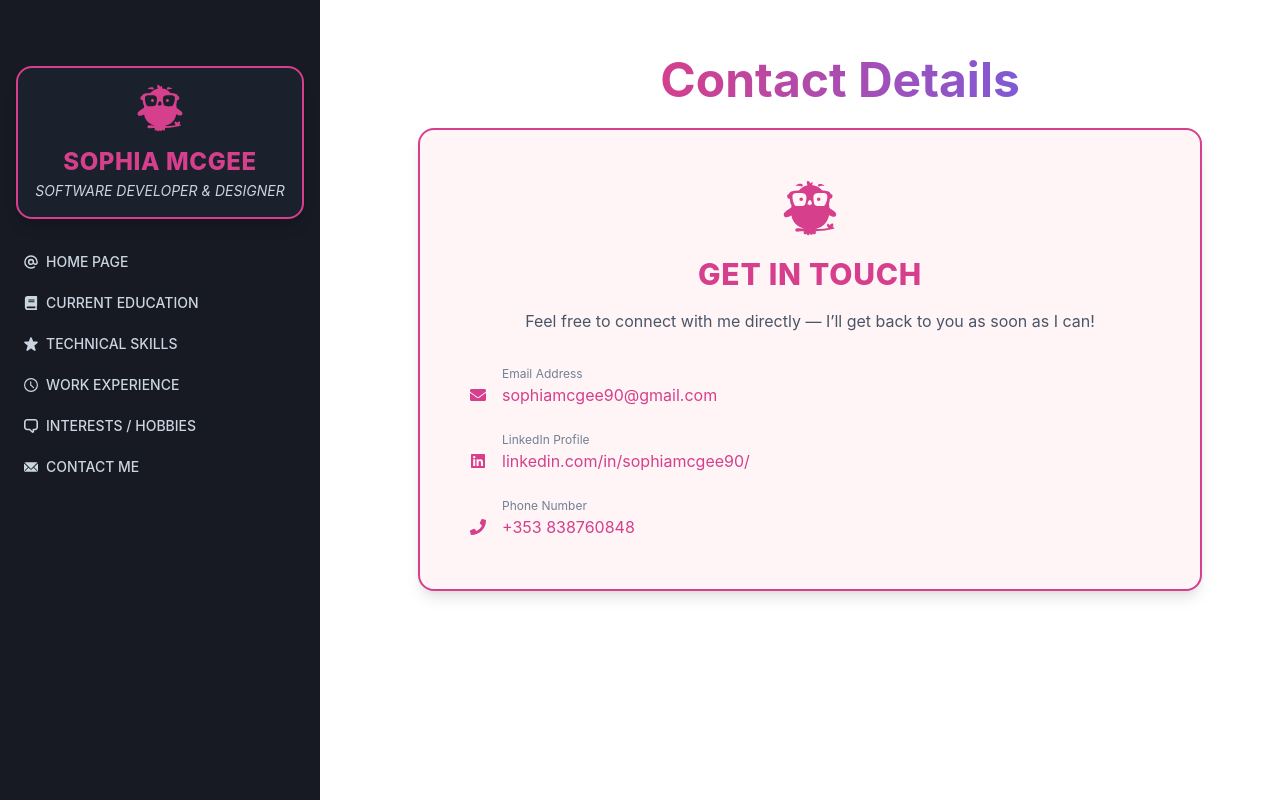
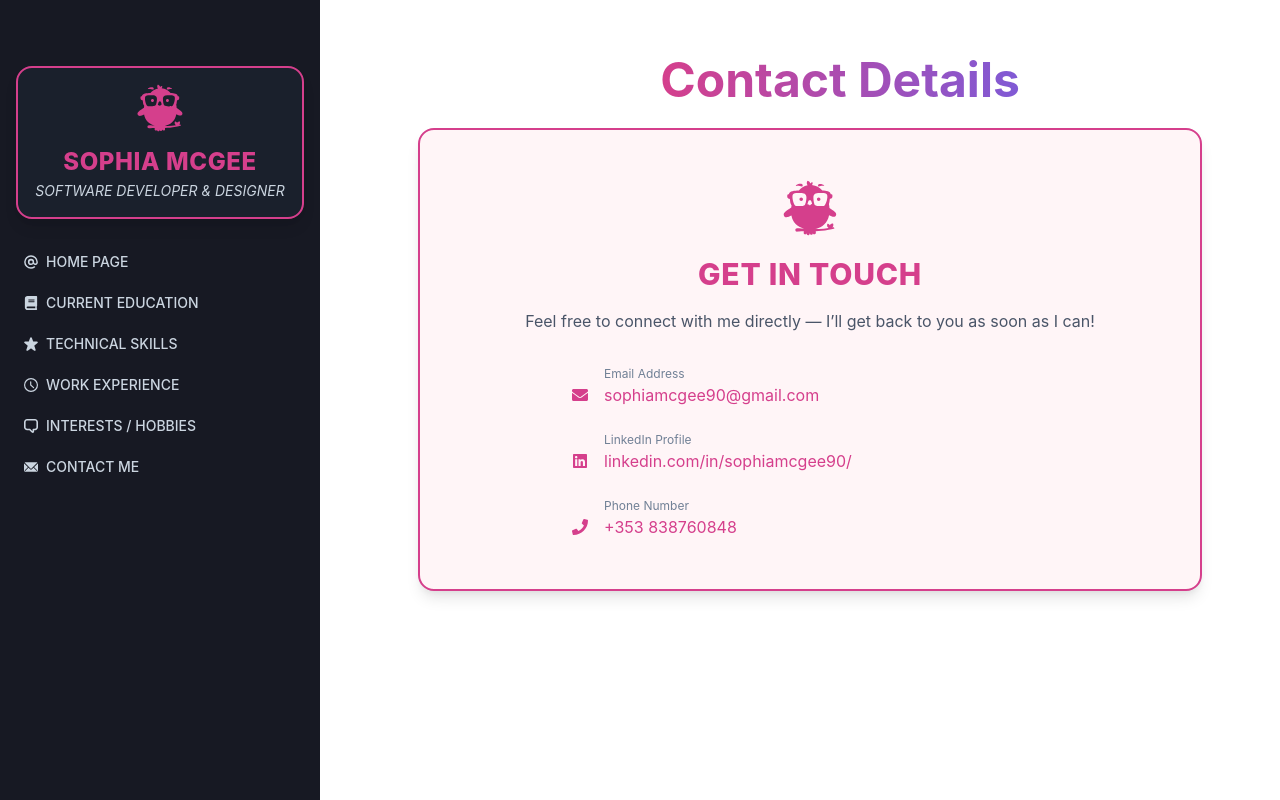
Before and after one commit to SophiaMcGee20040472/CV, a React (Create React App) app in the folder my-cv/: page /contact in a window 1280 px wide. Built offline with nearby package versions, Linux system fonts and the light colour scheme.

Commit message:
update contact ui

```diff
--- a/my-cv/src/components/contactComponent/ContactRow.jsx
+++ b/my-cv/src/components/contactComponent/ContactRow.jsx
@@ -25,7 +25,9 @@ const ContactRow = ({ icon, label, value, href, accentColor, hoverColor }) => {
       color={accentColor}
       _hover={{ color: hoverColor, transform: "translateX(6px)" }}
     >
-      <Box mb='4px'>{icon}</Box>
+      <Box mb="4px" ml={{ base: "20%", lg: "15%" }}>
+        {icon}
+      </Box>
       <Box textAlign="left" ml={2}>
         <Text fontSize="xs" color="gray.500">
           {label}
```
